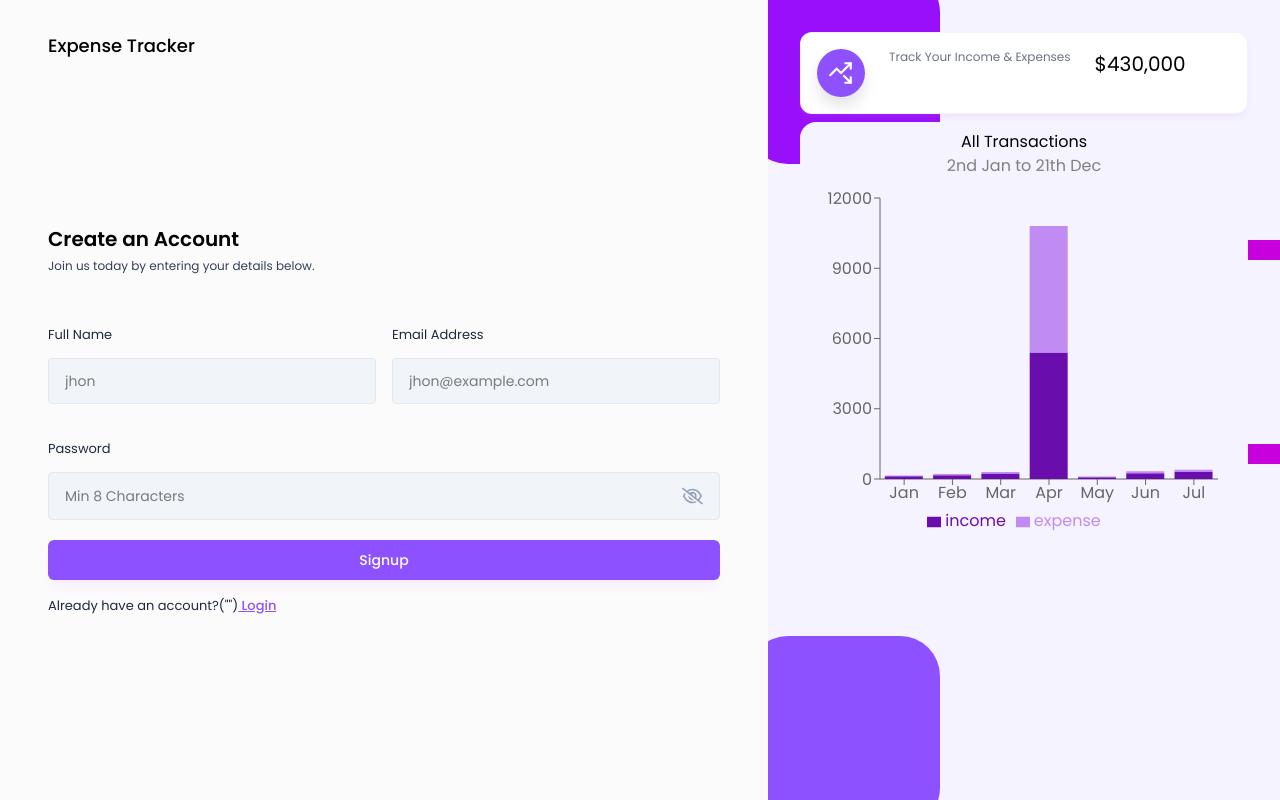
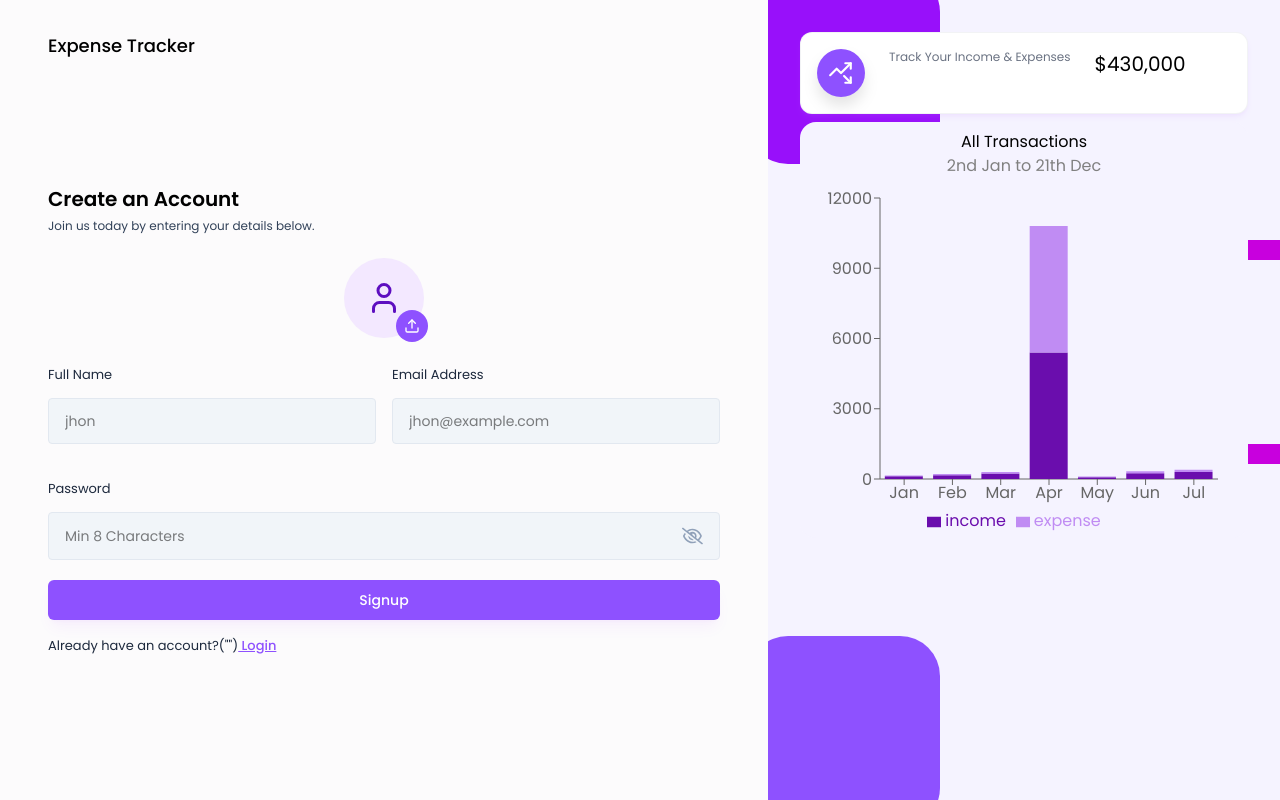
Before and after one commit to SushantBandhani/React_Projects, a React (Vite) app in the folder Expense Tracker/frontend/: page /signUp in a window 1280 px wide. Built offline with nearby package versions, Linux system fonts and the light colour scheme.

Commit message:
Updated Input and profile upload component

```diff
--- a/Expense Tracker/frontend/src/components/Inputs/Input.jsx
+++ b/Expense Tracker/frontend/src/components/Inputs/Input.jsx
@@ -2,8 +2,6 @@ import {useState} from 'react'
 import { FaRegEye,FaRegEyeSlash  } from "react-icons/fa6";
 const Input=({value,onChange,label,placeholder,type})=>{
     const [showPassword,setShowPassword]=useState(false);
-
-
     const toggleShowpassword=()=>{
         setShowPassword(!showPassword)
     }
--- a/Expense Tracker/frontend/src/components/Inputs/ProfilePhotoSelector.jsx
+++ b/Expense Tracker/frontend/src/components/Inputs/ProfilePhotoSelector.jsx
@@ -1,7 +1,7 @@
 import {useRef,useState} from 'react'
 import { LuUser,LuUpload,LuTrash } from 'react-icons/lu';
 const ProfilePhotoSelector=({image,setImage})=>{
-    const inputref=useRef(null);
+    const inputRef=useRef(null);
     const [previewUrl,setPreviewUrl]=useState(null);
     const handleImageChange=(event)=>{
         const file=event.target.files[0];
@@ -21,10 +21,21 @@ const ProfilePhotoSelector=({image,setImage})=>{
     }
 
     const onChooseFile=()=>{
-        inputref.current.click()
+        inputRef.current.click()
     }
- return <div className="flex justify-center mb-6">
+ return <div className="flex justify-center mb-6 ">
+        <input type="file" accept="image/*" ref={inputRef} onChange={handleImageChange} className="hidden"></input>
+        {!image?(<div className="w-20 h-20 flex items-center justify-center bg-purple-100 rounded-full relative">
+            <LuUser className="text-4xl text-violet-800 "/>
+            <button type="button" className="w-8 h-8 flex items-center justify-center bg-violet-500 text-white rounded-full absolute -bottom-1 -right-1 cursor-pointer" onClick={onChooseFile}>
+            <LuUpload />
+            </button>
 
+        </div>):(<div className="relative">
+            <img src={previewUrl} alt="profile photo" className="w-20 h-20 rounded-full object-cover"></img>
+
+            <button type="button" className="w-8 h-8 flex items-center justify-center bg-red-500 text-white rounded-full absolute -bottom-1 -right-1 cursor-pointer" onClick={handleRemoveImage}><LuTrash></LuTrash></button>
+            </div>)}
  </div>
 }
 
```
